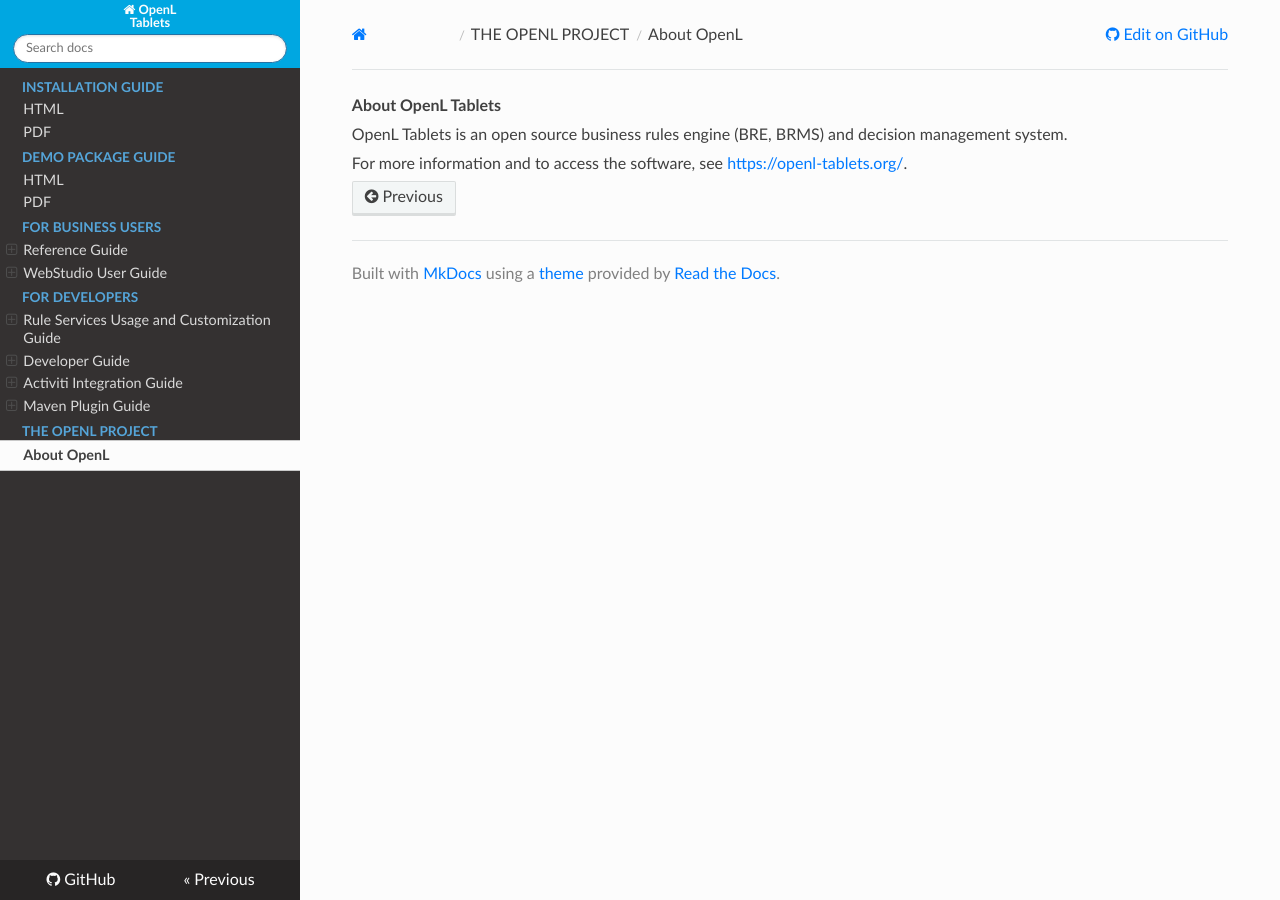
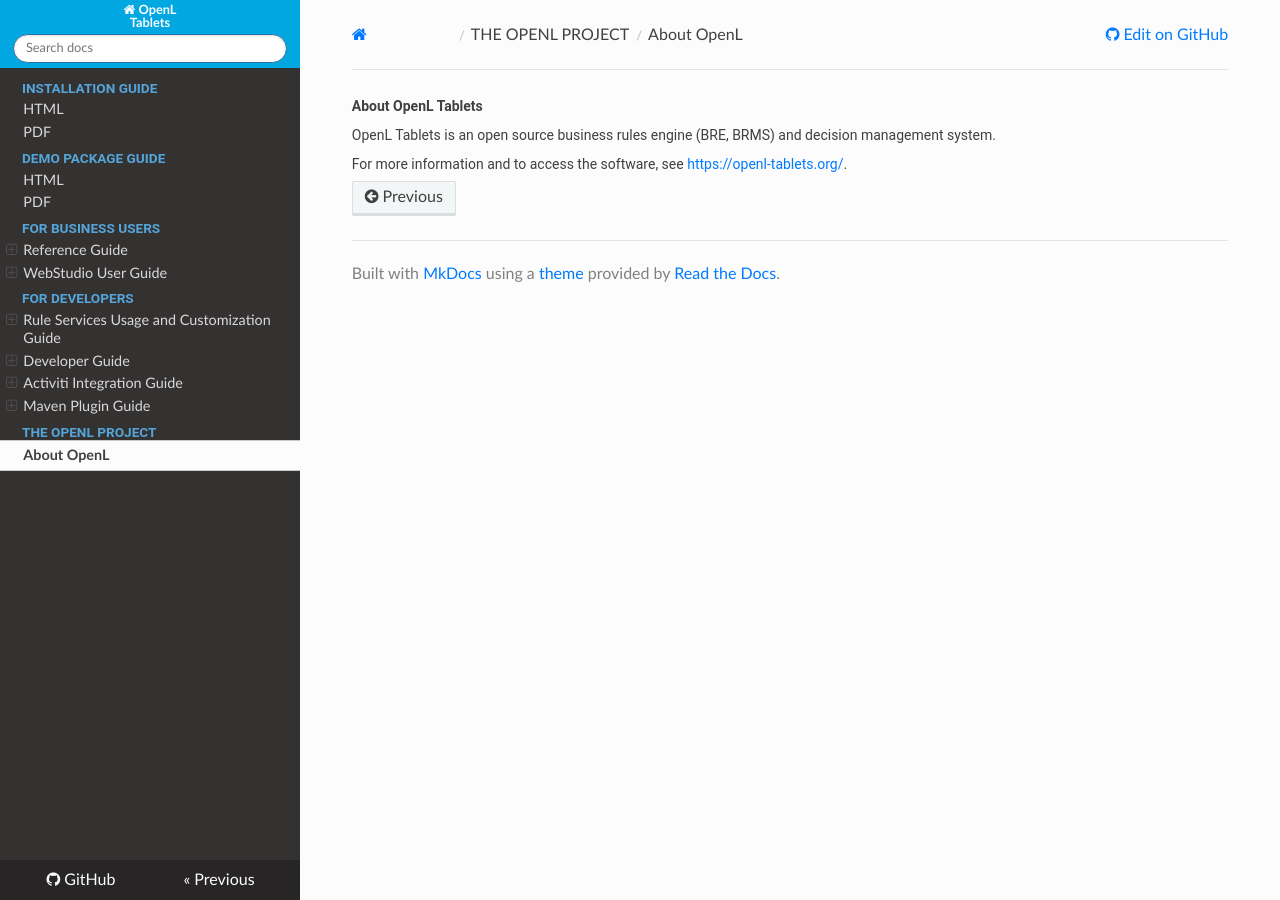
Before and after one commit to agradus/OpenLdocs, an MkDocs documentation site: the page built from docs/about.md, in a window 1280 px wide. Built offline with MkDocs 1.6.1, drawn with Linux system fonts in a browser that asks for light colours; nearby versions of some CDN libraries.

Commit message:
Update extra.css

```diff
--- a/docs/css/extra.css
+++ b/docs/css/extra.css
@@ -8,6 +8,8 @@
   margin-top: 5px;
   margin-bottom: 5px;
   padding: 0px;
+  font-size: 14px;
+  font-family: roboto;
   }
 
 
```
